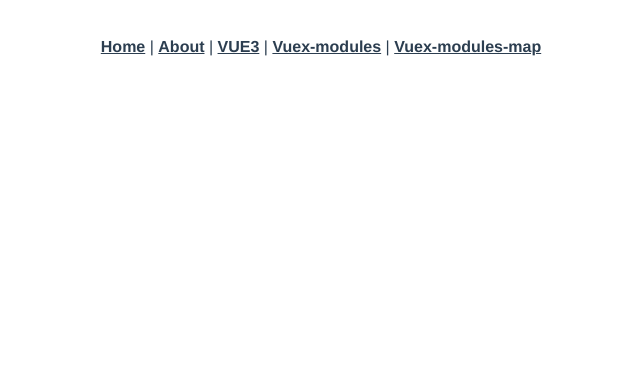
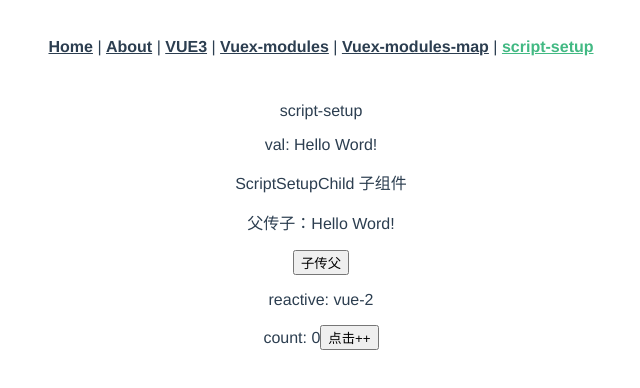
Before and after one commit to superstaring/vue3, a Vue app: page /script-setup in a window 1280 px wide. Shown: the top 388 px of the page, without its empty margins (319-959 px from the left). Built offline with nearby package versions, Linux system fonts and the light colour scheme.

Commit message:
chore: setup 在script中的使用

```diff
--- a/src/App.vue
+++ b/src/App.vue
@@ -4,7 +4,8 @@
     <router-link to="/about">About</router-link> |
     <router-link to="/vue3">VUE3</router-link> |
     <router-link to="/Vuex-modules">Vuex-modules</router-link> |
-    <router-link to="/Vuex-modules-map">Vuex-modules-map</router-link>
+    <router-link to="/Vuex-modules-map">Vuex-modules-map</router-link> |
+    <router-link to="/script-setup">script-setup</router-link>
   </nav>
   <router-view/>
 </template>
--- a/src/router/index.ts
+++ b/src/router/index.ts
@@ -3,6 +3,7 @@ import HomeView from "../views/HomeView.vue";
 import BaseComponent from "../vue/BaseComponent.vue";
 import VueXModules from "../vue/VueXMoudules.vue";
 import VueXModulesMap from "../vue/VueXModulesMap.vue";
+import ScriptSetup from '../vue/ScriptSetup.vue';
 
 const routes: Array<RouteRecordRaw> = [
   {
@@ -34,6 +35,11 @@ const routes: Array<RouteRecordRaw> = [
     name: "Vuex-modules-map",
     component: VueXModulesMap,
   },
+  {
+    path: "/script-setup",
+    name: "script-setup",
+    component: ScriptSetup,
+  }
 ];
 
 const router = createRouter({
--- /dev/null
+++ b/src/vue/ScriptSetup.vue
@@ -0,0 +1,33 @@
+<template>
+    <div>
+       <p>script-setup</p>
+       <p>val: {{val}}</p>
+       <ScriptSetupChild :val="val" @clickChild="clickChild" />
+       <p>{{age}}</p>
+       <p>reactive: {{users.name}}-{{users.age}}</p>
+       <p>count: {{count}}<button @click="clickCount">点击++</button></p>
+    </div>
+</template>
+
+<script setup lang="ts">
+   // setup 在script中的使用
+   import { ref, reactive } from 'vue';
+   import ScriptSetupChild from './ScriptSetupChild.vue';
+   const val = ref('Hello Word!');
+
+   const age = ref('');
+   const clickChild = (data: string) => {
+      age.value = data;
+   }
+
+   const users = reactive({ name: 'vue', age: 2 });
+
+   const count = ref(0);
+   const clickCount = () => {
+       count.value +=10;
+   }
+</script>
+
+<style scoped>
+
+</style>
--- /dev/null
+++ b/src/vue/ScriptSetupChild.vue
@@ -0,0 +1,18 @@
+<template>
+    <div>
+        <p>ScriptSetupChild 子组件</p>
+        <p>父传子：{{props.val}}</p>
+        <p><button @click="$emit('clickChild', '子值参数')">子传父</button></p>
+    </div>
+</template>
+
+<script setup>
+import { defineProps } from 'vue';
+const props = defineProps({
+  val: String,
+})
+</script>
+
+<style lang="scss" scoped>
+
+</style>
```
